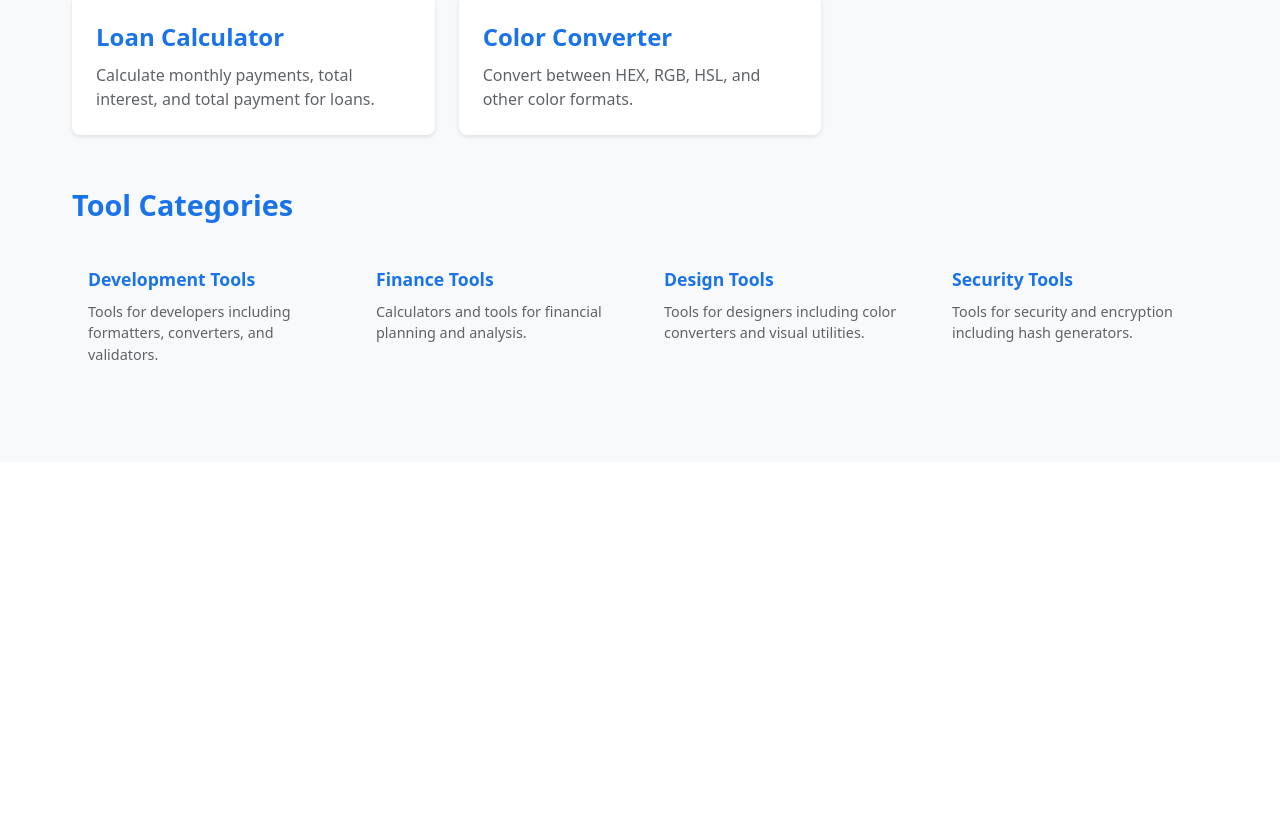
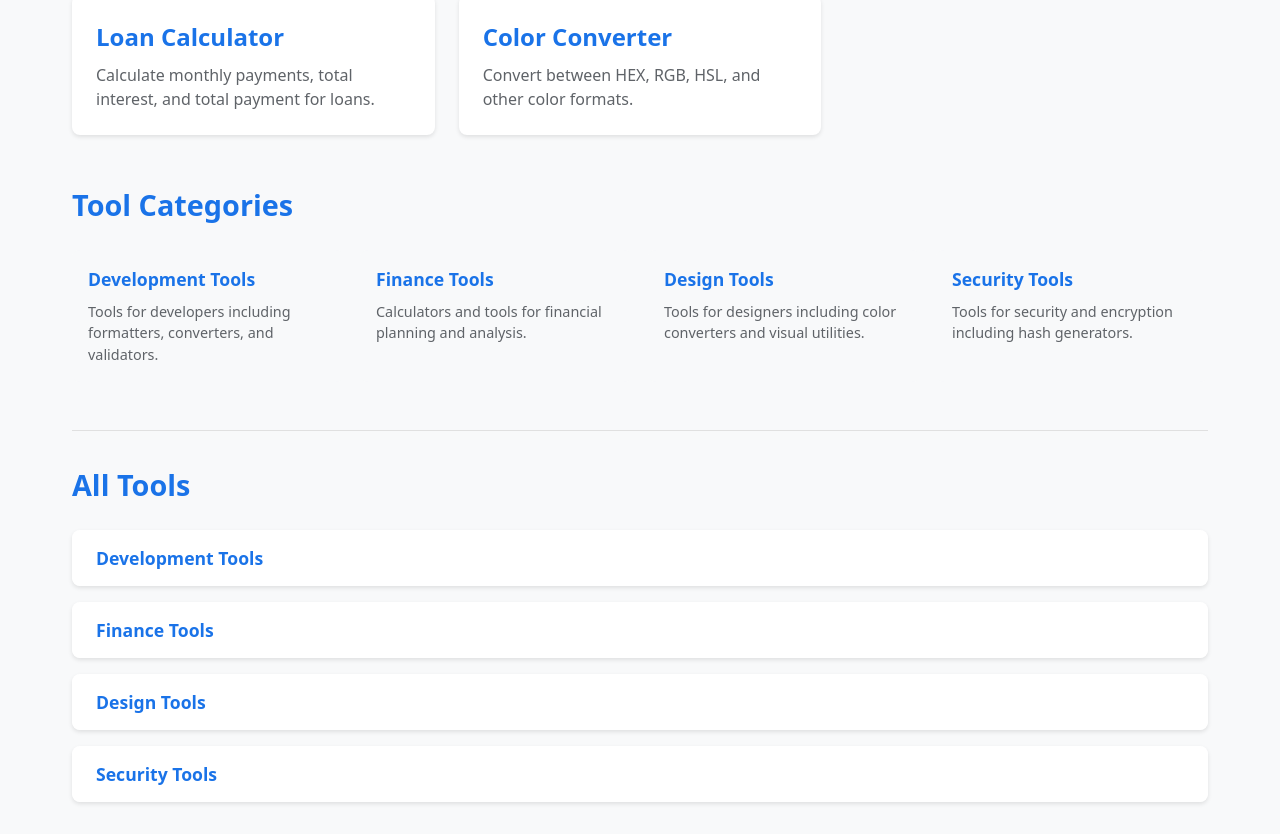
Before and after one commit to hhthunderbird/lnmtgg, a React (Vite) app: page / in a window 1280 px wide. Shown: the part 907-1741 px from the top of the page. Before the commit the page ends 1369 px from the top, so only its background shows below. Built offline with nearby package versions, Linux system fonts and the light colour scheme.

Commit message:
feat: add AdSense development placeholder - Show visual indicator in development mode - Display AdSense client and slot info - Make it clear when ads are disabled

```diff
--- a/index.html
+++ b/index.html
@@ -9,7 +9,6 @@
     <meta name="description" content="Free online developer tools including JSON Formatter, Base64 Converter, Loan Calculator, URL Encoder, Color Converter, and Hash Generator." />
     <meta name="robots" content="index, follow" />
     <meta name="google" content="notranslate" />
-    <!-- Replace XXXXX with your verification code from Google Search Console -->
     <meta name="google-site-verification" content="hvPRAuJj349QMO4HUhwcQyxJxbpGkBA6kh0xviMBvHo" />
     <script async src="https://pagead2.googlesyndication.com/pagead/js/adsbygoogle.js?client=ca-pub-4120129651355049"
      crossorigin="anonymous"></script>
--- a/src/components/AdSenseAd.tsx
+++ b/src/components/AdSenseAd.tsx
@@ -22,6 +22,32 @@ const AdContainer = styled.div`
   position: relative;
 `;
 
+const DevPlaceholder = styled.div`
+  width: 100%;
+  min-height: 100px;
+  display: flex;
+  flex-direction: column;
+  justify-content: center;
+  align-items: center;
+  background: #f8f9fa;
+  border: 2px dashed #1a73e8;
+  border-radius: 8px;
+  padding: 1rem;
+  color: #1a73e8;
+  font-size: 0.9rem;
+  text-align: center;
+`;
+
+const DevPlaceholderTitle = styled.div`
+  font-weight: bold;
+  margin-bottom: 0.5rem;
+`;
+
+const DevPlaceholderInfo = styled.div`
+  color: #5f6368;
+  font-size: 0.8rem;
+`;
+
 const AdSenseAd: React.FC<AdSenseAdProps> = ({ client, slot, format = 'auto', responsive = true }) => {
   const adRef = useRef<HTMLDivElement>(null);
   const location = useLocation();
@@ -44,9 +70,25 @@ const AdSenseAd: React.FC<AdSenseAdProps> = ({ client, slot, format = 'auto', re
     }
   }, [client, location.pathname]);
 
-  // Don't render ads in development or on empty pages
-  if (!config.adsense.enabled || !location.pathname) {
+  // Don't render ads on empty pages
+  if (!location.pathname) {
     return null;
+  }
+
+  // Show development placeholder
+  if (!config.adsense.enabled) {
+    return (
+      <DevPlaceholder>
+        <DevPlaceholderTitle>AdSense Placeholder</DevPlaceholderTitle>
+        <DevPlaceholderInfo>
+          Development Mode: Ads are disabled
+          <br />
+          Client: {client}
+          <br />
+          Slot: {slot}
+        </DevPlaceholderInfo>
+      </DevPlaceholder>
+    );
   }
 
   return (
--- a/src/components/HomePage.tsx
+++ b/src/components/HomePage.tsx
@@ -123,6 +123,60 @@ const CategoryDescription = styled.p`
   margin: 0.5rem 0 0;
 `;
 
+const AccordionSection = styled.section`
+  margin-top: 3rem;
+  padding-top: 2rem;
+  border-top: 1px solid #e0e0e0;
+`;
+
+const AccordionTitle = styled.h2`
+  font-size: 1.8rem;
+  color: #1a73e8;
+  margin-bottom: 1.5rem;
+`;
+
+const AccordionContainer = styled.div`
+  display: flex;
+  flex-direction: column;
+  gap: 1rem;
+`;
+
+const AccordionItem = styled.div`
+  background: white;
+  border-radius: 8px;
+  overflow: hidden;
+  box-shadow: 0 2px 4px rgba(0, 0, 0, 0.1);
+`;
+
+const AccordionHeader = styled.button<{ isOpen: boolean }>`
+  width: 100%;
+  padding: 1rem 1.5rem;
+  background: ${props => props.isOpen ? '#e8f0fe' : 'white'};
+  border: none;
+  text-align: left;
+  cursor: pointer;
+  display: flex;
+  justify-content: space-between;
+  align-items: center;
+  transition: background-color 0.3s ease;
+
+  &:hover {
+    background: #e8f0fe;
+  }
+`;
+
+const AccordionContent = styled.div<{ isOpen: boolean }>`
+  padding: ${props => props.isOpen ? '1rem 1.5rem' : '0 1.5rem'};
+  max-height: ${props => props.isOpen ? '500px' : '0'};
+  overflow: hidden;
+  transition: all 0.3s ease;
+`;
+
+const AccordionIcon = styled.span<{ isOpen: boolean }>`
+  transform: rotate(${props => props.isOpen ? '180deg' : '0deg'});
+  transition: transform 0.3s ease;
+`;
+
 interface Tool {
   id: string;
   title: string;
@@ -213,6 +267,7 @@ const categories = [
 
 const HomePage: React.FC = () => {
   const [searchQuery, setSearchQuery] = useState('');
+  const [openAccordion, setOpenAccordion] = useState<string | null>(null);
 
   const filteredTools = tools.filter(tool =>
     tool.title.toLowerCase().includes(searchQuery.toLowerCase()) ||
@@ -221,6 +276,10 @@ const HomePage: React.FC = () => {
 
   const popularTools = tools.filter(tool => tool.isPopular);
   const newTools = tools.filter(tool => tool.isNew);
+
+  const toggleAccordion = (id: string) => {
+    setOpenAccordion(openAccordion === id ? null : id);
+  };
 
   return (
     <Container>
@@ -292,6 +351,33 @@ const HomePage: React.FC = () => {
               ))}
             </CategoryGrid>
           </Section>
+
+          <AccordionSection>
+            <AccordionTitle>All Tools</AccordionTitle>
+            <AccordionContainer>
+              {categories.map(category => (
+                <AccordionItem key={category.id}>
+                  <AccordionHeader
+                    isOpen={openAccordion === category.id}
+                    onClick={() => toggleAccordion(category.id)}
+                  >
+                    <CategoryName>{category.name}</CategoryName>
+                    <AccordionIcon isOpen={openAccordion === category.id}>▼</AccordionIcon>
+                  </AccordionHeader>
+                  <AccordionContent isOpen={openAccordion === category.id}>
+                    <ToolsGrid>
+                      {category.tools.map(tool => (
+                        <ToolCard key={tool.id} to={tool.path}>
+                          <ToolTitle>{tool.title}</ToolTitle>
+                          <ToolDescription>{tool.description}</ToolDescription>
+                        </ToolCard>
+                      ))}
+                    </ToolsGrid>
+                  </AccordionContent>
+                </AccordionItem>
+              ))}
+            </AccordionContainer>
+          </AccordionSection>
         </>
       )}
     </Container>
```
